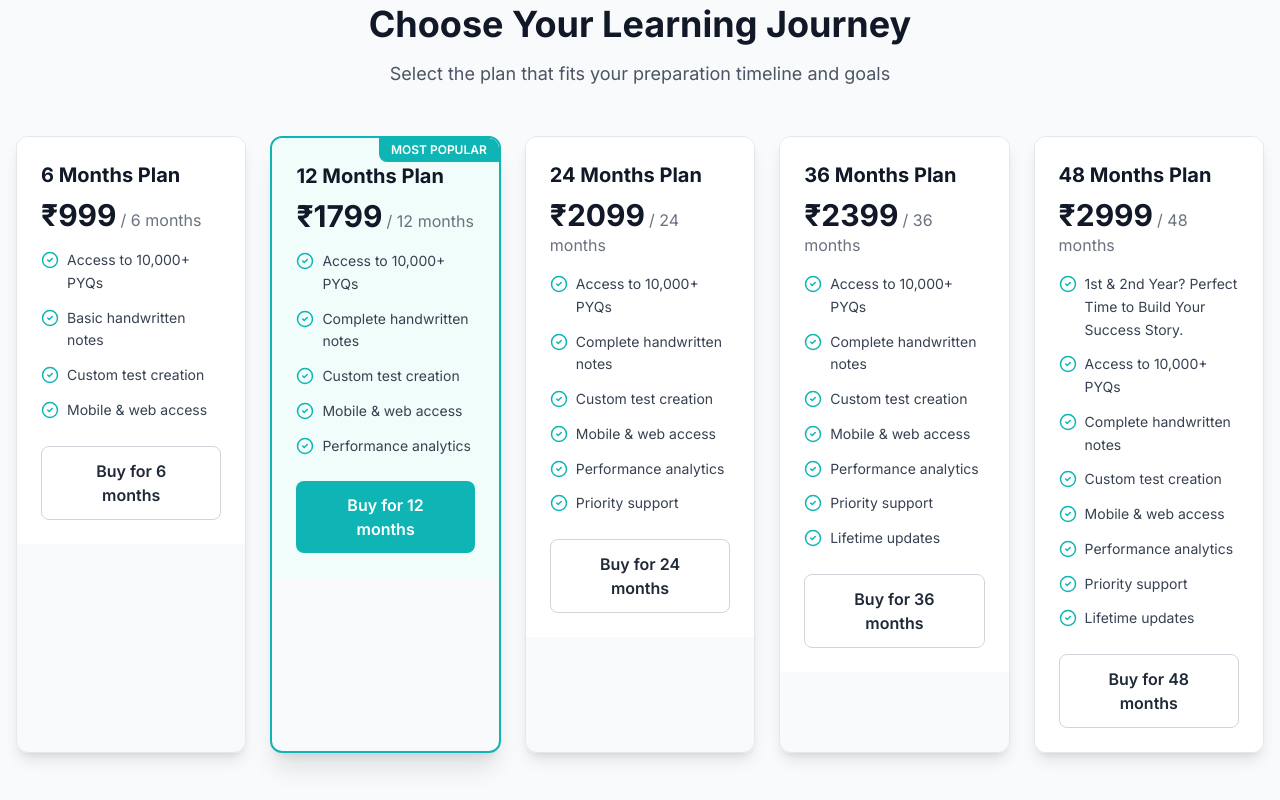
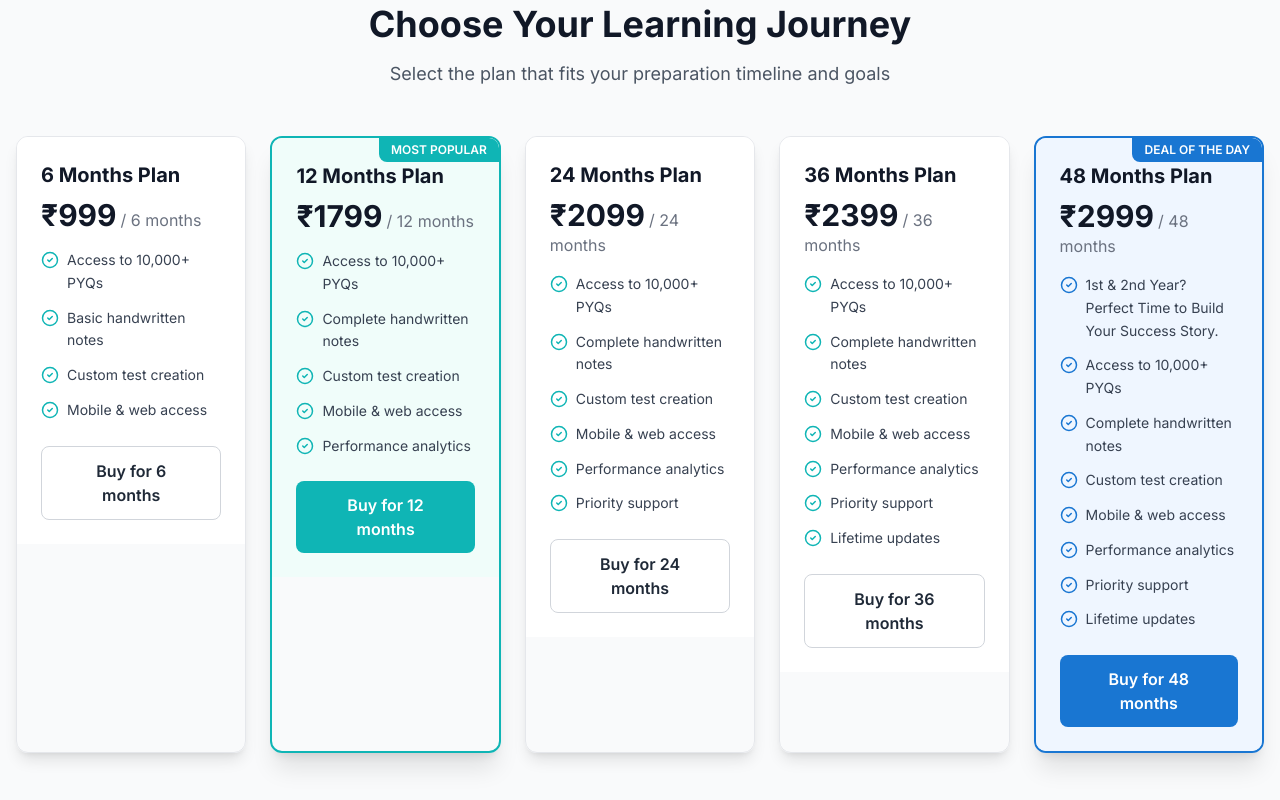
Before and after one commit to ayushmittal5221/Reflex-bolt, a React (Vite) app: page / in a window 1280 px wide. Shown: the part 1960-2760 px from the top of the page. Built offline with nearby package versions, Linux system fonts and the light colour scheme.

Commit message:
Add Deal of the Day Banner to 48 Months Plan

```diff
--- a/src/components/Plans.tsx
+++ b/src/components/Plans.tsx
@@ -22,6 +22,8 @@ const Plans: React.FC = () => {
               className={`rounded-xl overflow-hidden transition-transform duration-300 hover:-translate-y-2 ${
                 plan.popular
                   ? 'border-2 border-teal-500 relative shadow-xl'
+                  : plan.dealOfDay
+                  ? 'border-2 border-blue-500 relative shadow-xl'
                   : 'border border-gray-200 shadow-lg'
               }`}
             >
@@ -33,7 +35,21 @@ const Plans: React.FC = () => {
                 </div>
               )}
 
-              <div className={`p-6 ${plan.popular ? 'bg-teal-50' : 'bg-white'}`}>
+              {plan.dealOfDay && (
+                <div className="absolute top-0 right-0">
+                  <div className="bg-blue-500 text-white text-xs font-semibold px-3 py-1 rounded-bl-lg">
+                    DEAL OF THE DAY
+                  </div>
+                </div>
+              )}
+
+              <div className={`p-6 ${
+                plan.popular
+                  ? 'bg-teal-50'
+                  : plan.dealOfDay
+                  ? 'bg-blue-50'
+                  : 'bg-white'
+              }`}>
                 <h3 className="text-xl font-bold text-gray-900 mb-2">{plan.title}</h3>
                 <div className="mb-4">
                   <span className="text-3xl font-bold text-gray-900">₹{plan.price}</span>
@@ -43,7 +59,13 @@ const Plans: React.FC = () => {
                 <ul className="space-y-3 mb-6">
                   {plan.features.map((feature, index) => (
                     <li key={index} className="flex items-start">
-                      <CheckCircle2 size={18} className="text-teal-500 mr-2 mt-0.5 flex-shrink-0" />
+                      <CheckCircle2 size={18} className={`mr-2 mt-0.5 flex-shrink-0 ${
+                        plan.popular
+                          ? 'text-teal-500'
+                          : plan.dealOfDay
+                          ? 'text-blue-500'
+                          : 'text-teal-500'
+                      }`} />
                       <span className="text-gray-700 text-sm leading-relaxed">{feature}</span>
                     </li>
                   ))}
@@ -56,6 +78,8 @@ const Plans: React.FC = () => {
                   className={`block w-full text-center py-3 px-6 rounded-lg font-semibold transition-colors ${
                     plan.popular
                       ? 'bg-teal-500 hover:bg-teal-600 text-white'
+                      : plan.dealOfDay
+                      ? 'bg-blue-500 hover:bg-blue-600 text-white'
                       : 'bg-white hover:bg-gray-100 text-gray-800 border border-gray-300'
                   }`}
                 >
--- a/src/types/index.ts
+++ b/src/types/index.ts
@@ -7,6 +7,7 @@ export interface Plan {
   buttonText: string;
   link: string;
   popular?: boolean;
+  dealOfDay?: boolean;
 }
 
 export interface Testimonial {
--- a/src/utils/constants.ts
+++ b/src/utils/constants.ts
@@ -89,6 +89,7 @@ export const PLANS: Plan[] = [
     ],
     buttonText: 'Buy for 48 months',
     link: 'https://www.neetprep.com/PayNow?courseOfferId=48month&app=reflex&courseId=2135',
+    dealOfDay: true,
   },
 ];
 
```
